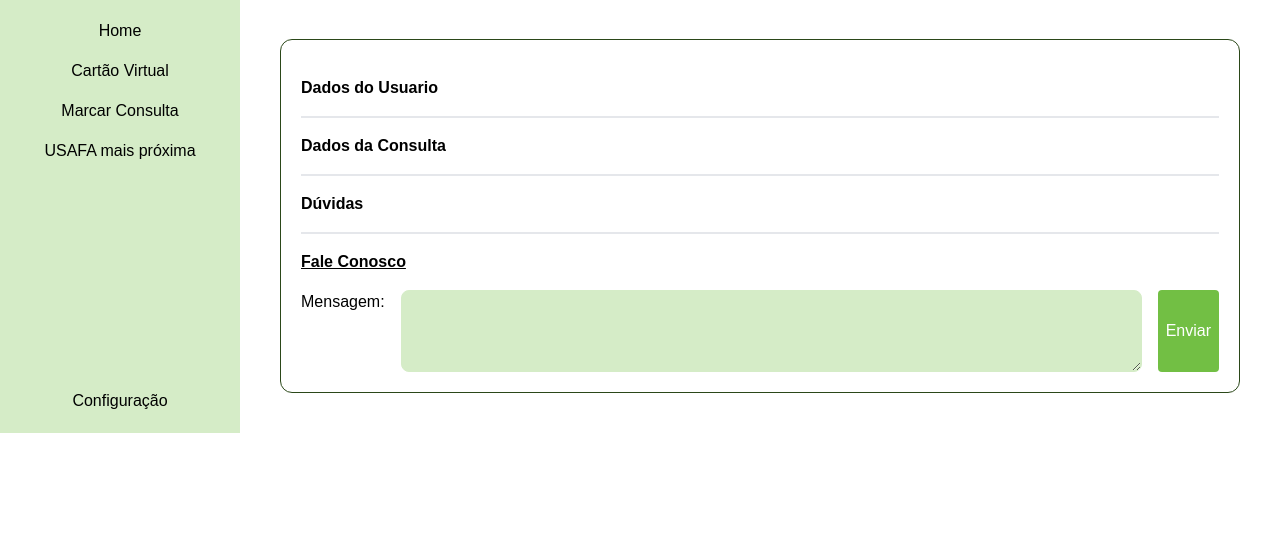
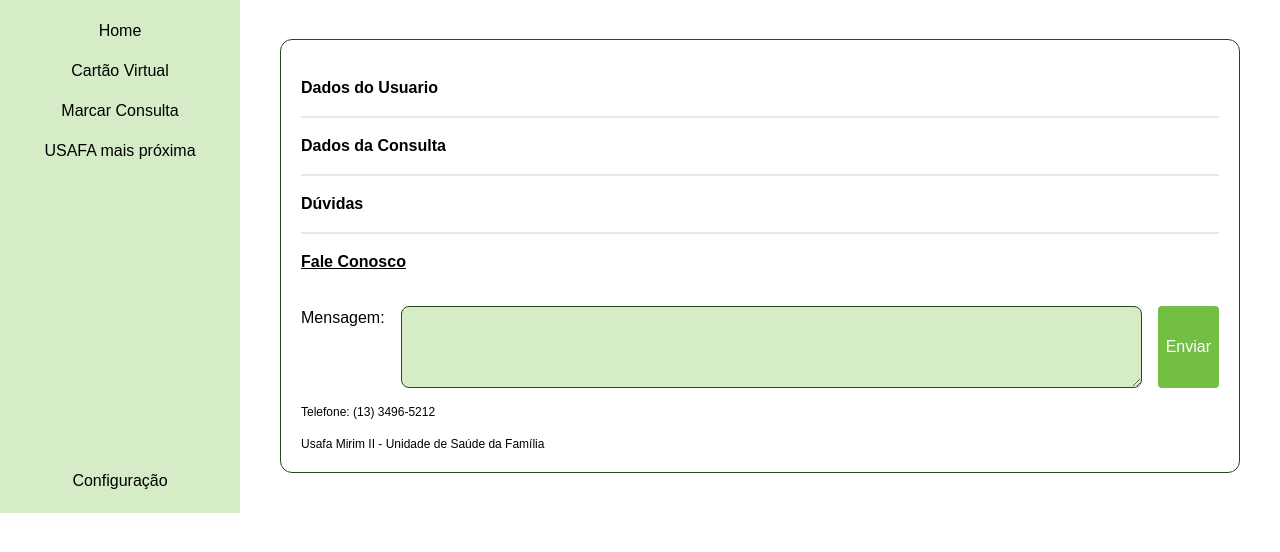
Before and after one commit to iagob2/USAFAs, a Django app: page /configuracoes/ in a window 1280 px wide. Shown: the part 57-609 px from the top of the page. Run offline with Django 5.2, Linux system fonts and the light colour scheme; some libraries are stand-ins or nearby versions; some web fonts are replaced.

Commit message:
feat: finish page structed and style base

```diff
--- a/protoDigital/templates/Configuracoes/index.html
+++ b/protoDigital/templates/Configuracoes/index.html
@@ -25,14 +25,16 @@
 
         <span class="pt-4 font-bold">Dúvidas</span>
 
-        <div class="pt-4">
+        <div class="pt-4 flex flex-col gap-4">
             <span class=" font-bold underline">Fale Conosco</span>
             <div class="flex gap-4 mt-4">
                 <label for="">Mensagem:</label>
-                <textarea class="p-2.5 w-full text-sm text-gray-900 bg-bg rounded-lg border border-bg focus:ring-blue-500 focus:border-blue-500 dark:bg-gray-700 dark:border-gray-600 dark:placeholder-gray-400 dark:text-white dark:focus:ring-blue-500 dark:focus:border-blue-500" name="" id="" cols="4" rows="3"></textarea>
+                <textarea class="p-2.5 w-full text-sm bg-bg rounded-lg border border-text focus:ring-text focus:border-text" name="" id="" cols="4" rows="3" ></textarea>
                 <button class="text-white bg-primary rounded p-2">Enviar</button>
             </div>
-        </div>
+            <span class="text-xs">Telefone: (13) 3496-5212</span>
+            <span class="text-xs">Usafa Mirim II - Unidade de Saúde da Família</span>
+          </div>
     </div>
 
     </div>
```
